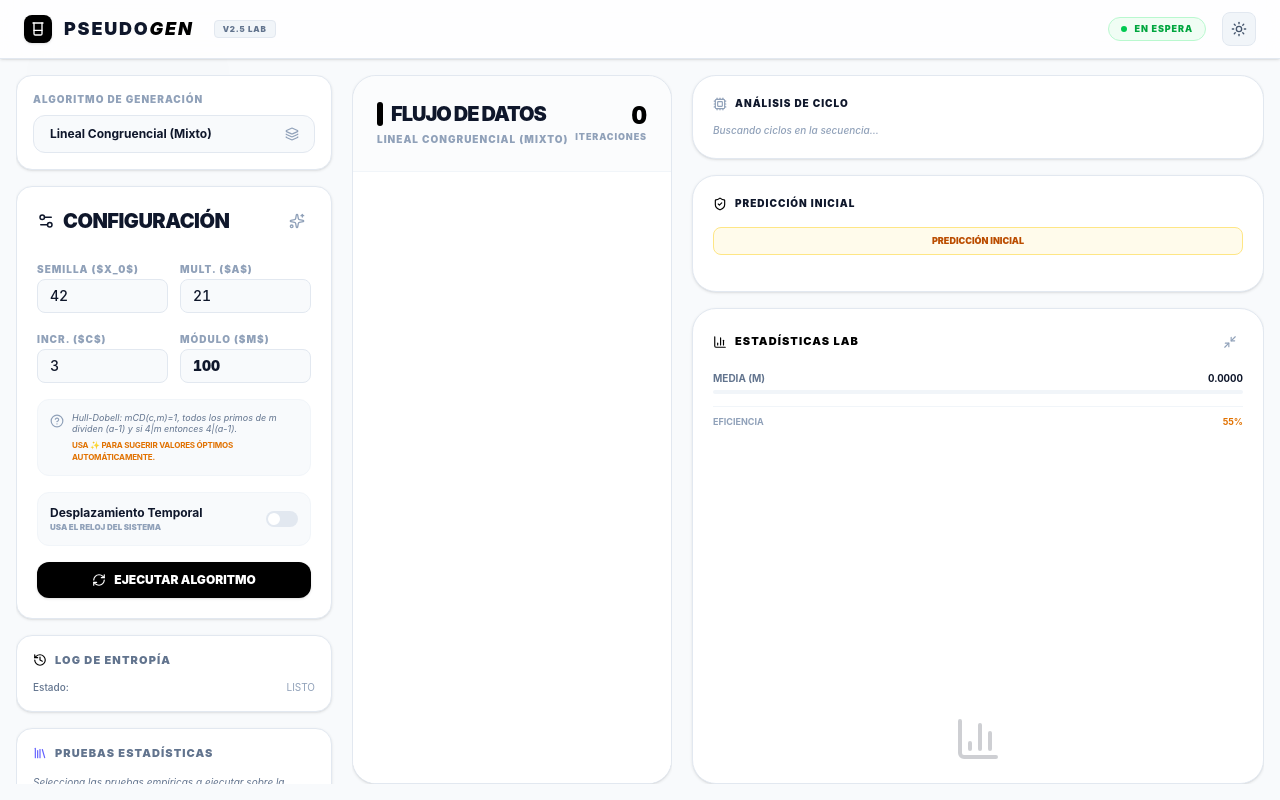
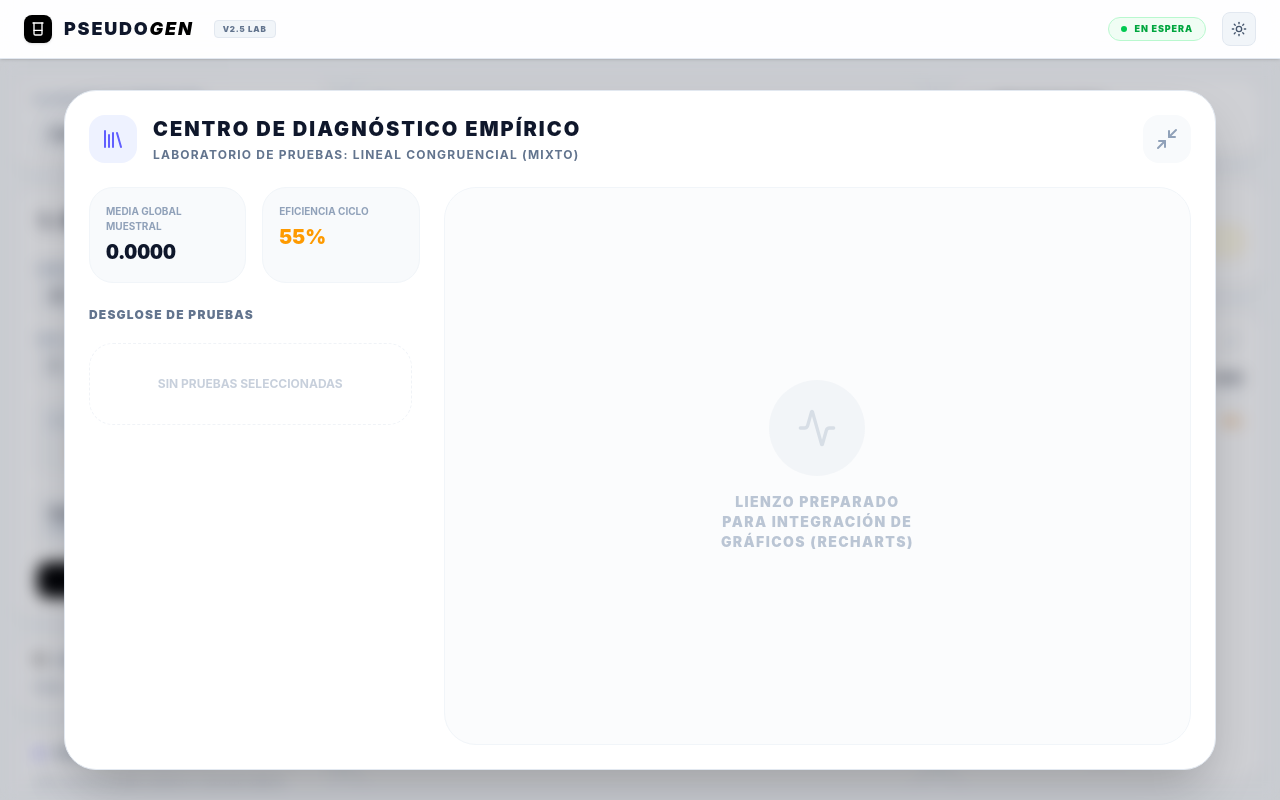
Before and after one commit to Hlgblackhat/pseudo-generator, a React (Vite) app: page / in a window 1280 px wide. Both pictures are taken after a click on the button 1230 px from the left and 341 px from the top of the page. Built offline with nearby package versions, Linux system fonts and the light colour scheme.

Commit message:
feat(ui): Rediseña vista de Estadisticas Lab a modal flotante

```diff
--- a/src/App.tsx
+++ b/src/App.tsx
@@ -6,7 +6,7 @@ import { createGenerator } from './engines';
 import type { GeneratorParams } from './engines';
 import { availableTests, runSelectedTests } from './tests';
 import type { TestResult } from './tests';
-import { motion } from 'framer-motion';
+import { motion, AnimatePresence } from 'framer-motion';
 import {
   Beaker,
   BarChart3,
@@ -325,7 +325,7 @@ function App() {
         </section>
 
         {/* DERECHA: Analítica del Laboratorio */}
-        <aside className={`flex flex-col gap-4 shrink-0 overflow-y-auto custom-scrollbar pl-1 transition-all duration-500 ease-in-out ${isLabExpanded ? 'w-[45vw]' : 'w-80'}`}>
+        <aside className="w-80 flex flex-col gap-4 shrink-0 overflow-y-auto custom-scrollbar pl-1">
 
           {/* Estado del Ciclo (Determinismo) */}
           <div className={`p-5 rounded-3xl border transition-all duration-500 shadow-sm ${repeatState.repeatIndex ? 'bg-rose-50 dark:bg-rose-950/20 border-rose-200 dark:border-rose-900 text-rose-600 dark:text-rose-400' : 'bg-white dark:bg-bg-card border-slate-200 dark:border-border-subtle'}`}>
@@ -396,18 +396,18 @@ function App() {
             </div>
           )}
 
-          {/* Estadísticas Lab y Resultados de Pruebas */}
-          <div className={`bg-white dark:bg-bg-card p-5 rounded-3xl border border-slate-200 dark:border-border-subtle space-y-4 shadow-sm transition-all duration-500 flex flex-col shrink-0 min-h-0 ${isLabExpanded ? 'flex-1' : 'flex-1'}`}>
+          {/* Estadísticas Lab y Resultados de Pruebas (Tarjeta lateral pequeña) */}
+          <div className="bg-white dark:bg-bg-card p-5 rounded-3xl border border-slate-200 dark:border-border-subtle space-y-4 flex-1 shadow-sm transition-colors flex flex-col shrink-0 min-h-0">
             <div className="flex items-center justify-between shrink-0">
               <h4 className="text-[11px] font-black text-brand-primary uppercase tracking-widest flex items-center gap-2">
                 <BarChart3 size={14} /> Estadísticas Lab
               </h4>
               <button
-                onClick={() => setIsLabExpanded(!isLabExpanded)}
+                onClick={() => setIsLabExpanded(true)}
                 className="p-1.5 rounded-lg text-slate-400 hover:text-indigo-600 hover:bg-slate-100 dark:hover:bg-slate-800 transition-colors"
-                title={isLabExpanded ? "Contraer panel" : "Expandir panel"}
+                title="Expandir centro de diagnóstico"
               >
-                {isLabExpanded ? <Minimize2 size={14} /> : <Maximize2 size={14} />}
+                <Maximize2 size={14} />
               </button>
             </div>
 
@@ -480,6 +480,114 @@ function App() {
 
         </aside>
 
+        {/* Modal Flotante de Altas Estadísticas */}
+        <AnimatePresence>
+          {isLabExpanded && (
+            <motion.div
+              initial={{ opacity: 0, scale: 0.95 }}
+              animate={{ opacity: 1, scale: 1 }}
+              exit={{ opacity: 0, scale: 0.95 }}
+              transition={{ duration: 0.2, ease: "easeOut" }}
+              className="absolute inset-0 z-50 flex items-center justify-center p-6 bg-slate-900/20 dark:bg-black/40 backdrop-blur-sm"
+            >
+              <div className="bg-white dark:bg-bg-dark border border-slate-200 dark:border-border-subtle rounded-[2rem] p-6 shadow-2xl w-full max-w-6xl h-[85vh] flex flex-col overflow-hidden">
+
+                {/* Header Modal */}
+                <div className="flex items-center justify-between mb-6 shrink-0">
+                  <div className="flex items-center gap-4">
+                    <div className="w-12 h-12 rounded-2xl bg-indigo-50 dark:bg-indigo-900/30 text-indigo-500 flex items-center justify-center">
+                      <Library size={24} />
+                    </div>
+                    <div>
+                      <h2 className="text-xl font-black text-slate-900 dark:text-white uppercase tracking-widest">
+                        Centro de Diagnóstico Empírico
+                      </h2>
+                      <p className="text-xs text-slate-500 uppercase tracking-widest font-bold mt-1">
+                        Laboratorio de Pruebas: {methodName}
+                      </p>
+                    </div>
+                  </div>
+                  <button
+                    onClick={() => setIsLabExpanded(false)}
+                    className="p-3 rounded-2xl text-slate-400 bg-slate-50 dark:bg-slate-800/50 hover:text-rose-500 hover:bg-rose-50 dark:hover:bg-rose-950/30 transition-colors"
+                    title="Cerrar diagnóstico"
+                  >
+                    <Minimize2 size={24} />
+                  </button>
+                </div>
+
+                {/* Layout Principal del Centro (2 Columnas) */}
+                <div className="flex-1 flex gap-6 min-h-0">
+
+                  {/* Columna Izquierda: KPIs y Lista de Pruebas */}
+                  <div className="w-[30%] flex flex-col gap-4">
+                    {/* Tarjetas KPI Rápido */}
+                    <div className="grid grid-cols-2 gap-4 shrink-0">
+                      <div className="bg-slate-50 dark:bg-slate-800/30 p-4 rounded-3xl border border-slate-100 dark:border-border-subtle">
+                        <span className="text-[10px] uppercase font-bold text-slate-400 block mb-1">Media Global Muestral</span>
+                        <span className="text-xl font-black text-slate-900 dark:text-white tabular-nums">
+                          {numbers.length > 0 ? (numbers.reduce((a, b) => a + b, 0) / numbers.length).toFixed(4) : "0.0000"}
+                        </span>
+                      </div>
+                      <div className="bg-slate-50 dark:bg-slate-800/30 p-4 rounded-3xl border border-slate-100 dark:border-border-subtle">
+                        <span className="text-[10px] uppercase font-bold text-slate-400 block mb-1">Eficiencia Ciclo</span>
+                        <span className={`text-xl font-black ${validation.isFullPeriod ? 'text-green-600 dark:text-green-500' : 'text-amber-500'}`}>
+                          {validation.isFullPeriod ? '100%' : '55%'}
+                        </span>
+                      </div>
+                    </div>
+
+                    {/* Scrollable: Resultados de Pruebas */}
+                    <div className="flex-1 overflow-y-auto custom-scrollbar pr-2 space-y-3">
+                      <h3 className="text-xs font-black text-slate-500 uppercase tracking-widest pt-2 sticky top-0 bg-white dark:bg-bg-dark pb-2">
+                        Desglose de Pruebas
+                      </h3>
+                      {testResults.length === 0 ? (
+                        <div className="text-center p-8 border border-dashed border-slate-200 dark:border-slate-800 rounded-3xl opacity-50">
+                          <p className="text-xs uppercase font-bold text-slate-400">Sin pruebas seleccionadas</p>
+                        </div>
+                      ) : (
+                        testResults.map((result, i) => (
+                          <div key={i} className={`p-4 rounded-2xl border flex flex-col gap-2 ${result.passed ? 'bg-green-50 dark:bg-green-950/20 border-green-200 dark:border-green-900' : 'bg-rose-50 dark:bg-rose-950/20 border-rose-200 dark:border-rose-900'}`}>
+                            <div className="flex justify-between items-start">
+                              <span className="text-xs font-bold text-slate-800 dark:text-slate-200 truncate pr-2" title={result.name}>
+                                {result.name}
+                              </span>
+                              <span className={`text-[10px] font-black px-2 py-0.5 rounded uppercase ${result.passed ? 'bg-green-200/50 dark:bg-green-900/50 text-green-700 dark:text-green-400' : 'bg-rose-200/50 dark:bg-rose-900/50 text-rose-700 dark:text-rose-400'}`}>
+                                {result.passed ? 'PASS' : 'FAILED'}
+                              </span>
+                            </div>
+                            <p className={`text-[11px] italic leading-snug ${result.passed ? 'text-green-600 dark:text-green-500' : 'text-rose-600 dark:text-rose-400'}`}>
+                              {result.message}
+                            </p>
+                            <p className="text-[9px] font-mono text-slate-500 mt-1" title={result.details}>
+                              {result.details}
+                            </p>
+                          </div>
+                        ))
+                      )}
+                    </div>
+                  </div>
+
+                  {/* Columna Derecha: Proyección Gráfica */}
+                  <div className="flex-1 bg-slate-50/50 dark:bg-bg-card rounded-[2rem] border border-slate-100 dark:border-border-subtle p-6 flex items-center justify-center relative overflow-hidden">
+                    <div className="text-center text-slate-400 dark:text-slate-500 opacity-60 flex flex-col items-center gap-4">
+                      <div className="w-24 h-24 rounded-full bg-slate-200 dark:bg-slate-800 flex items-center justify-center animate-pulse">
+                        <Activity size={40} />
+                      </div>
+                      <p className="text-sm font-black uppercase tracking-widest max-w-[200px]">
+                        Lienzo preparado para Integración de Gráficos (Recharts)
+                      </p>
+                    </div>
+                  </div>
+
+                </div>
+              </div>
+            </motion.div>
+          )}
+        </AnimatePresence>
+
+
       </main>
 
       {/* Estilos Personalizados para Barras de Desplazamiento */}
```
